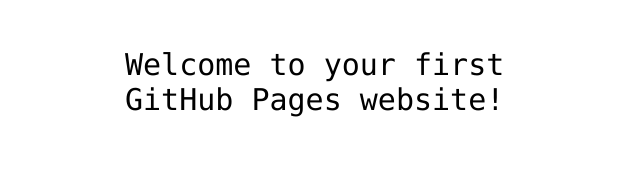
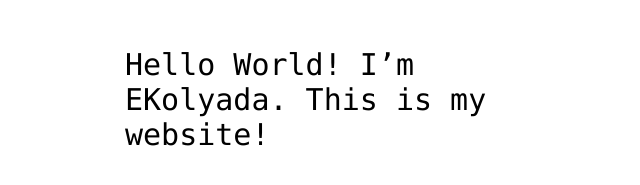
Before and after one commit to EKolyada/hello-world, a plain HTML site: page index.html in a window 1280 px wide. Shown: the part 341-526 px from the top of the page, without its empty margins (315-955 px from the left). Drawn offline with Linux system fonts and the light colour scheme.

Commit message:
Update index.html
My edit

```diff
--- a/index.html
+++ b/index.html
@@ -12,7 +12,7 @@
 <img src="https://octodex.github.com/images/daftpunktocat-thomas.gif" id="octocat" alt="octocat-gif" />
 
 <!-- Change this code here by copy and pasting your template on line 15 -->
-<p>Welcome to your first GitHub Pages website!</p>
+<p>Hello World! I’m EKolyada. This is my website!</p>
 
 </body>
 </html>
```
